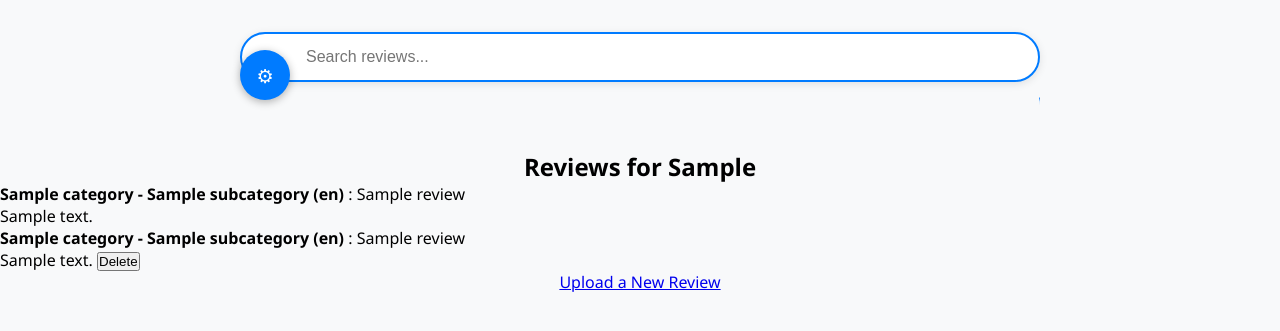
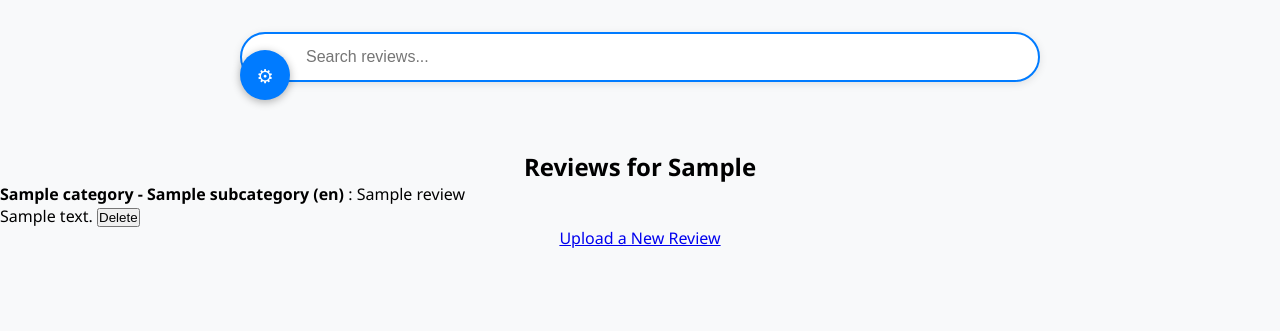
Before and after one commit to PacificSearch/Reviews, a Python web app: template templates/index.html in a window 1280 px wide. Shown: the part 60-391 px from the top of the page. Run offline with Jinja, Linux system fonts and the light colour scheme; the template is opened without the code that fills it: most values are stand-ins (such as "Sample title", 1, 10 or a date in 2020).

Commit message:
Update index.html

```diff
--- a/templates/index.html
+++ b/templates/index.html
@@ -3,7 +3,8 @@
 <head>
   <meta charset="UTF-8">
   <title>Pacific Search - Reviews</title>
-  <!-- Static CSS file reference using url_for -->
+  <meta name="viewport" content="width=device-width, initial-scale=1.0">
+  <!-- Static CSS file reference using Flask's url_for -->
   <link rel="stylesheet" href="{{ url_for('static', filename='styles.css') }}">
 </head>
 <body>
@@ -27,12 +28,12 @@
 
     <!-- Filter Dropdown Panel -->
     <div class="filter-panel" id="filterPanel">
-      <!-- Example: Mobiles category with subcategories as links -->
+      <!-- Example: Mobiles category with subcategory links -->
       <div class="filter-category">
         <img src="https://cdn-icons-png.flaticon.com/128/3064/3064197.png" alt="Mobile Icon"> Mobiles
       </div>
       <div class="filter-options" id="mobiles">
-        <!-- Clicking these links will reload the index with filtered reviews -->
+        <!-- Clicking these links will reload the homepage with the appropriate query parameter -->
         <a href="{{ url_for('index') }}?subcategory=Apple" class="filter-option">Apple</a>
         <a href="{{ url_for('index') }}?subcategory=Samsung" class="filter-option">Samsung</a>
         <a href="{{ url_for('index') }}?subcategory=OnePlus" class="filter-option">OnePlus</a>
@@ -51,18 +52,11 @@
           <li>
             <strong>{{ review.category }} - {{ review.subcategory }} ({{ review.language }})</strong> : {{ review.product_name }}<br>
             {{ review.review_text }}
-        </li>
-        {% for review in reviews %}
-  <li>
-    <strong>{{ review.category }} - {{ review.subcategory }} ({{ review.language }})</strong> : {{ review.product_name }}<br>
-    {{ review.review_text }}
-    <!-- Delete form for each review -->
-    <form action="{{ url_for('delete_review', review_id=review.id) }}" method="POST" onsubmit="return confirm('Kya aap is review ko delete karna chahte hain?');" style="display:inline;">
+            <!-- Delete button form for each review -->
+            <form action="{{ url_for('delete_review', review_id=review.id) }}" method="POST" onsubmit="return confirm('Are you sure you want to delete this review?');" style="display:inline;">
               <button type="submit">Delete</button>
             </form>
           </li>
-{% endfor %}
-
         {% endfor %}
       </ul>
     {% else %}
@@ -72,29 +66,7 @@
 
   <p style="text-align:center;"><a href="{{ url_for('upload_review') }}">Upload a New Review</a></p>
 
-  <!-- Inline JavaScript for language switch and filter toggle -->
-  <script>
-    document.addEventListener("DOMContentLoaded", function() {
-      // Language switch functionality
-      var langButtons = document.querySelectorAll('.lang-btn');
-      langButtons.forEach(function(button) {
-        button.addEventListener('click', function() {
-          langButtons.forEach(function(btn) {
-            btn.classList.remove('active');
-          });
-          this.classList.add('active');
-          console.log("Language switched to:", this.textContent);
-        });
-      });
-
-      // Filter toggle functionality
-      window.toggleFilters = function() {
-        var panel = document.getElementById("filterPanel");
-        if (!panel) return;
-        var currentDisplay = window.getComputedStyle(panel).display;
-        panel.style.display = (currentDisplay === "none") ? "block" : "none";
-      };
-    });
-  </script>
+  <!-- Static JS file reference using Flask's url_for -->
+  <script src="{{ url_for('static', filename='script.js') }}"></script>
 </body>
 </html>
```
Lines whose indentation alone changed are shown as unchanged.
